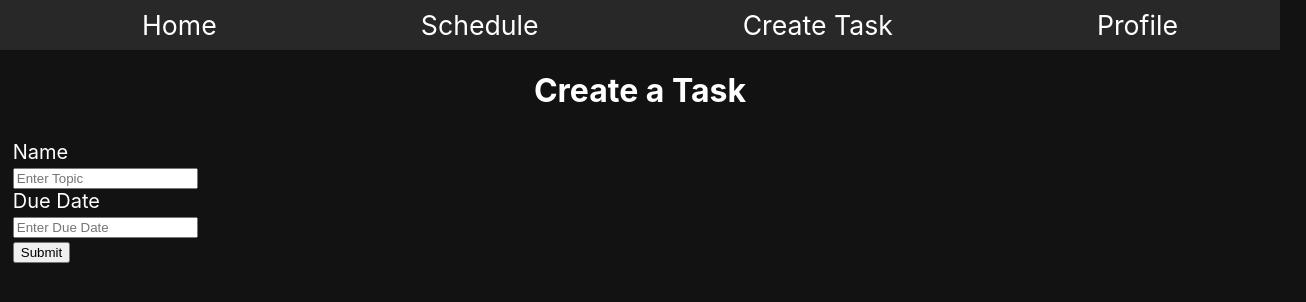
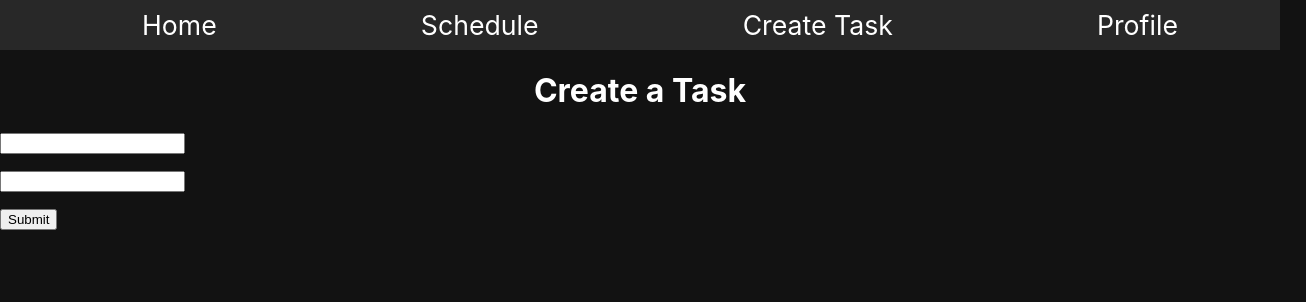
Before and after one commit to liamnicola/Todo, a React (Create React App) app: page /Create in a window 1280 px wide. Shown: the top 302 px of the page, 1306 px wide, since content can reach past the window. Built offline with nearby package versions, Linux system fonts and the light colour scheme.

Commit message:
create todo changed

```diff
--- a/package.json
+++ b/package.json
@@ -3,15 +3,18 @@
   "version": "0.1.0",
   "private": true,
   "dependencies": {
+    "@hookform/resolvers": "^2.9.10",
     "@testing-library/jest-dom": "^5.16.5",
     "@testing-library/react": "^13.4.0",
     "@testing-library/user-event": "^13.5.0",
     "react": "^18.2.0",
     "react-dom": "^18.2.0",
+    "react-hook-form": "^7.40.0",
     "react-router-dom": "^5.3.4",
     "react-scripts": "5.0.1",
     "styled-components": "^5.3.6",
-    "web-vitals": "^2.1.4"
+    "web-vitals": "^2.1.4",
+    "yup": "^0.32.11"
   },
   "scripts": {
     "start": "react-scripts start",
--- a/src/Components/CreateTodo.js
+++ b/src/Components/CreateTodo.js
@@ -1,6 +1,9 @@
-import React from "react";
+import React, { useEffect, useState } from "react";
 import PropTypes from "prop-types";
 import styled from "styled-components";
+import { useForm } from "react-hook-form";
+import { yupResolver } from "@hookform/resolvers/yup";
+import * as yup from "yup";
 
 const StyledForm = styled.form`
   display: block;
@@ -14,18 +17,43 @@ const StyledForm = styled.form`
 `;
 
 function CreateTodo(props) {
+  const { onSubmit } = props;
+  const schema = yup.object().shape({
+    name: yup.string().required("you must enter a name"),
+    date: yup.string().required("date is required"),
+  });
+
+  const {
+    register,
+    formState: { errors },
+    handleSubmit,
+    watch,
+  } = useForm({ resolver: yupResolver(schema) });
+
+  const formValues = watch();
+  let todoData = {
+    name: "",
+    date: "",
+  };
+
+  useEffect(() => {
+    todoData.name = formValues.name;
+    todoData.date = formValues.date;
+  });
+
+  const onFormSubmit = (data) => {
+    onSubmit({ ...data, ...todoData });
+  };
   return (
-    <StyledForm>
-      <label for="name">Name</label>
-      <br />
-      <input type="text" id="name" placeholder="Enter Topic" />
-      <br />
-      <label for="due">Due Date</label>
-      <br />
-      <input type="text" id="due" placeholder="Enter Due Date" />
-      <br />
-      <button type="submit">Submit</button>
-    </StyledForm>
+    <div>
+      <form onSubmit={handleSubmit(onFormSubmit)}>
+        <input {...register("name", { required: true })} />
+        <p>{errors.name?.type === "required" && "Todo name Required"}</p>
+        <input {...register("date", { required: true })} />
+        <p>{errors.date?.type === "required" && "Date is Required"}</p>
+        <input type="submit" />
+      </form>
+    </div>
   );
 }
 
--- a/src/Views/Create.js
+++ b/src/Views/Create.js
@@ -1,14 +1,18 @@
 import React from "react";
 import CreateTodo from "../Components/CreateTodo";
 
-function Profile() {
+const handleSubmit = (todo) => {
+  console.log(todo);
+};
+
+const Create = () => {
   return (
     <div>
       <h1>Create a Task</h1>
 
-      <CreateTodo />
+      <CreateTodo onSubmit={handleSubmit} />
     </div>
   );
-}
+};
 
-export default Profile;
+export default Create;
```
Also changed, not shown: 1 other file (tests, documents, lock files or other folders).
